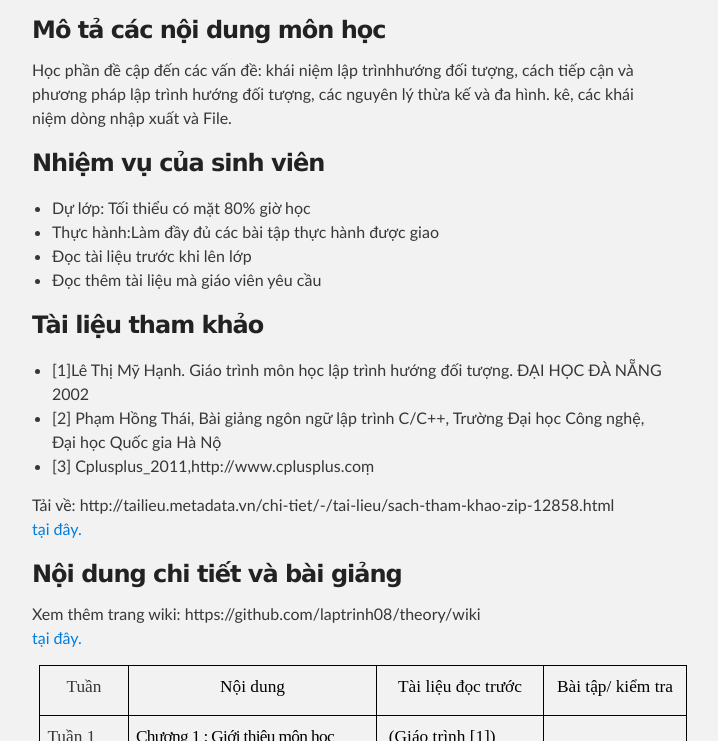
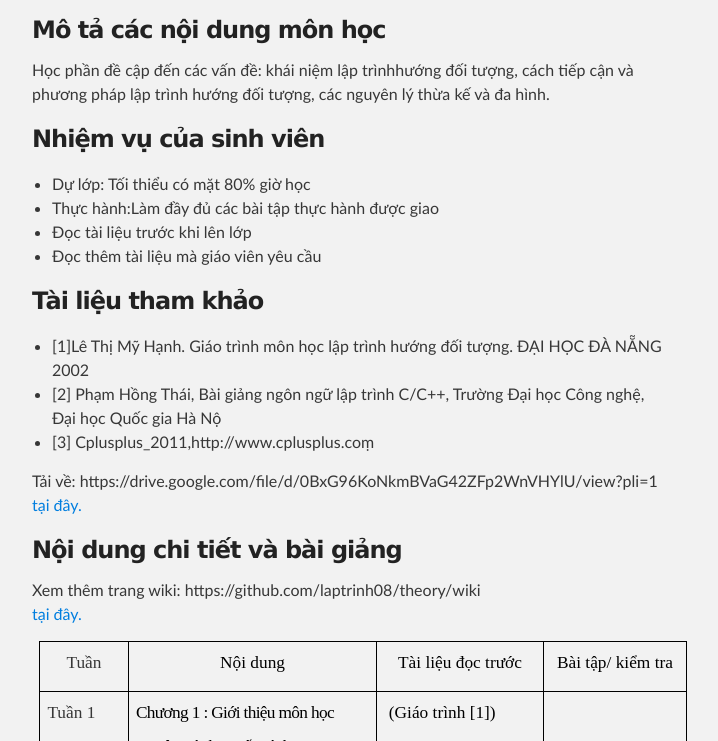
Before and after one commit to laptrinh07/laptrinh07.github.io, a plain HTML site: page index.html in a window 1280 px wide. Shown: the part 492-1233 px from the top of the page, without its empty margins (288-1006 px from the left). Drawn offline with Linux system fonts and the light colour scheme.

Commit message:
Update index.html

```diff
--- a/index.html
+++ b/index.html
@@ -44,7 +44,7 @@
 <h3>
 <a id="designer-templates" class="anchor" href="#designer-templates" aria-hidden="true"><span class="octicon octicon-link"></span></a>Mô tả các nội dung môn học</h3>
 
-<p>Học phần đề cập đến các vấn đề: khái niệm lập trìnhhướng đối tượng, cách tiếp cận và phương pháp lập trình hướng đối tượng, các nguyên lý thừa kế và đa hình. kê,  các khái niệm dòng nhập xuất và File.</p>
+<p>Học phần đề cập đến các vấn đề: khái niệm lập trìnhhướng đối tượng, cách tiếp cận và phương pháp lập trình hướng đối tượng, các nguyên lý thừa kế và đa hình. </p>
 
 <h3>
 <a id="rather-drive-stick" class="anchor" href="#rather-drive-stick" aria-hidden="true"><span class="octicon octicon-link"></span></a>Nhiệm vụ của sinh viên</h3>
@@ -72,8 +72,8 @@
 </li>
 </ul>
 </p>
-<p>Tải về: http://tailieu.metadata.vn/chi-tiet/-/tai-lieu/sach-tham-khao-zip-12858.html<br/>
-<a href="http://tailieu.metadata.vn/chi-tiet/-/tai-lieu/sach-tham-khao-zip-12858.html"> tại đây.</a></p>
+<p>Tải về: https://drive.google.com/file/d/0BxG96KoNkmBVaG42ZFp2WnVHYlU/view?pli=1<br/>
+<a href="https://drive.google.com/file/d/0BxG96KoNkmBVaG42ZFp2WnVHYlU/view?pli=1"> tại đây.</a></p>
 <h3>
 <a id="authors-and-contributors" class="anchor" href="#authors-and-contributors" aria-hidden="true"><span class="octicon octicon-link"></span></a>Nội dung chi tiết và bài giảng</h3>
 <p>Xem thêm trang wiki:  https://github.com/laptrinh08/theory/wiki<br/>
```
